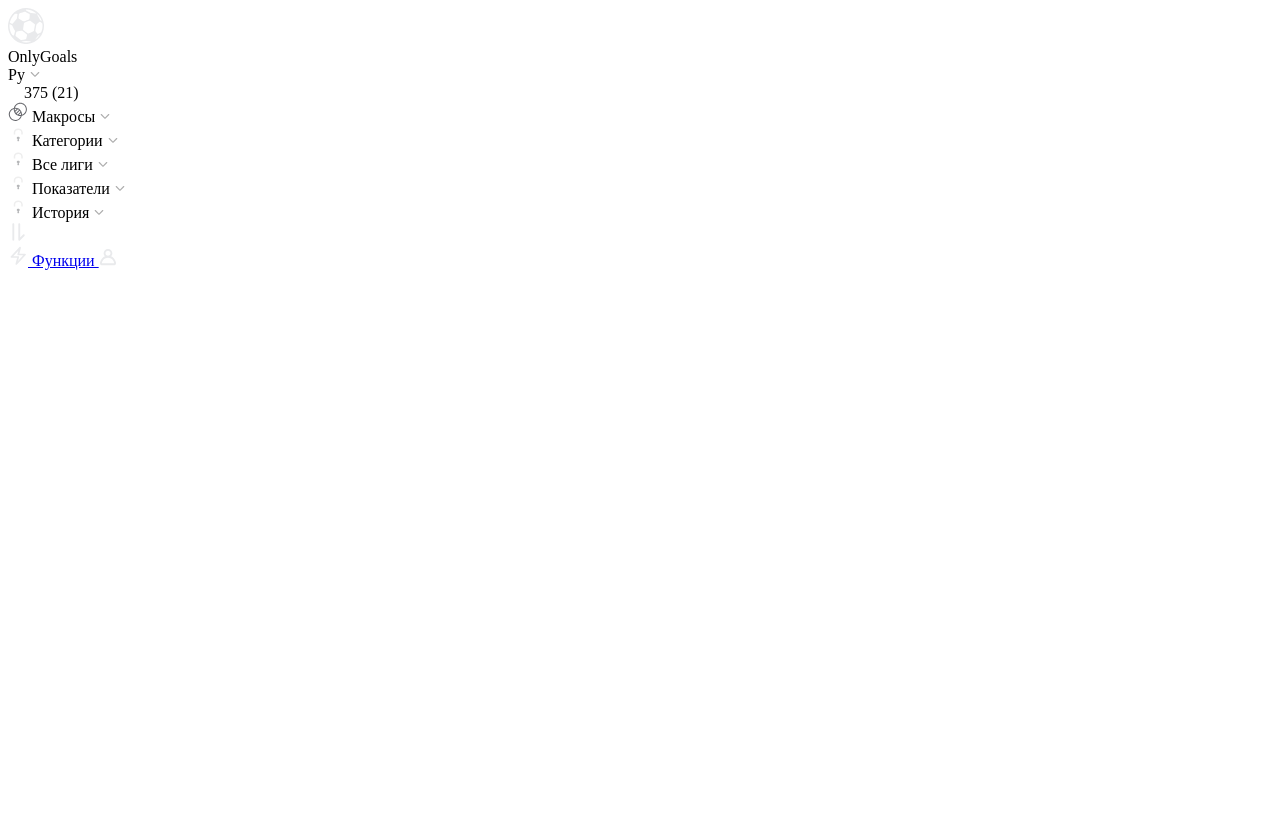
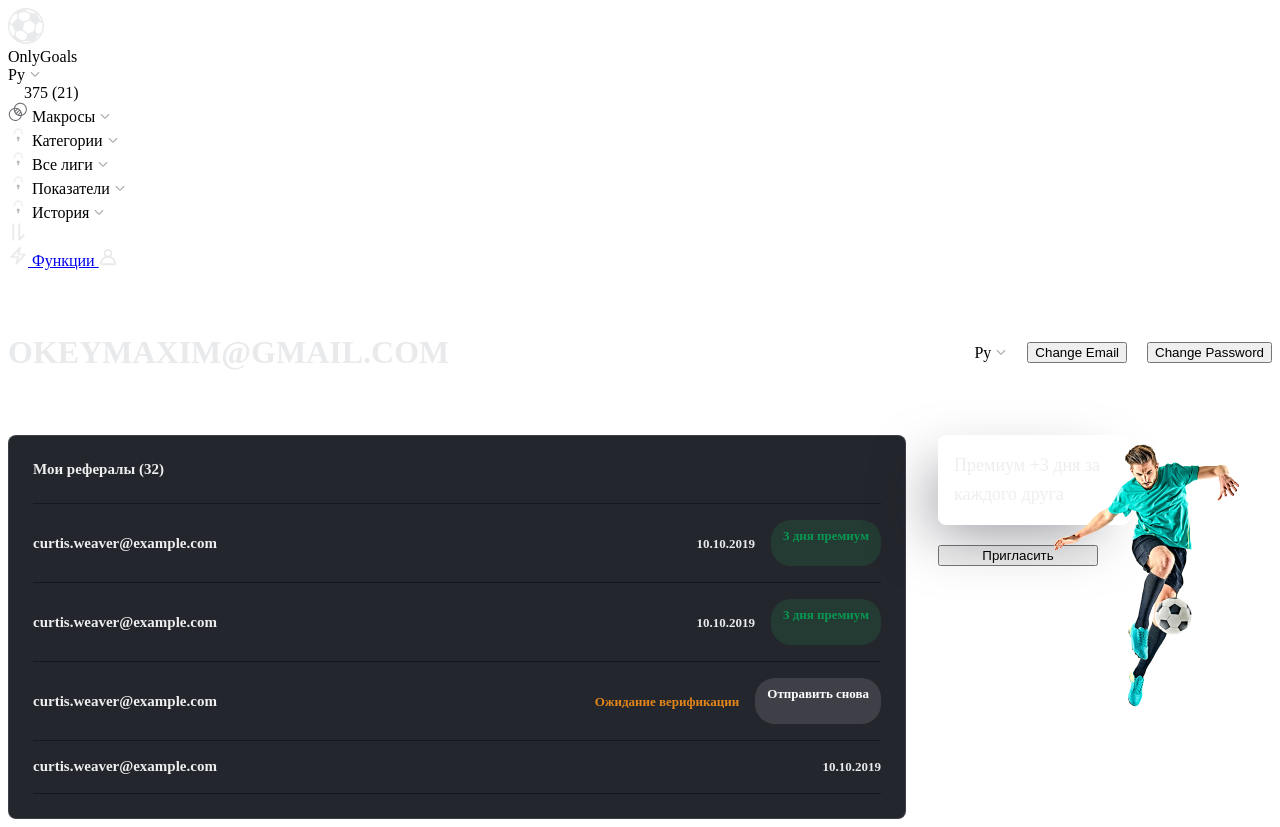
Before and after one commit to gldenis/onlygoals, a Vue app: page /profile in a window 1280 px wide. Before the commit the page ends 800 px from the top, so only its background shows below. Built offline with nearby package versions, Linux system fonts and the light colour scheme; the HTML template or start-up script is replaced by a standard one.

Commit message:
FEAT: profile page

```diff
--- a/src/assets/scss/_base.scss
+++ b/src/assets/scss/_base.scss
@@ -54,6 +54,10 @@
     max-width: 100%;
 }
 
+main {
+    padding-bottom: 100px;
+}
+
 
 @media screen and (max-width: $desktop) {
     .page-content {
--- a/src/assets/scss/ui/_buttons.scss
+++ b/src/assets/scss/ui/_buttons.scss
@@ -23,6 +23,8 @@
     &--small {
         height: 40px;
         gap: 12px;
+        font-size: 13px;
+        padding: 10px 16px;
     }
 
     &--primary {
--- a/src/pages/index.vue
+++ b/src/pages/index.vue
@@ -965,9 +965,7 @@ import SupportModal from '@/components/SupportModal.vue'
   }
 }
 
-main {
-  padding-bottom: 100px;
-}
+
 
 .games {
   &__container {
--- a/src/pages/profile.vue
+++ b/src/pages/profile.vue
@@ -1,13 +1,214 @@
 <script setup>
 
+import IconArrowDown from '@/components/icons/IconArrowDown.vue'
 </script>
 
 <template>
   <main>
-    <h1 class="title"></h1>
+    <div class="container">
+      <div class="page-head">
+        <h1 class="title">Okeymaxim@gmail.com</h1>
+        <div class="page-head__separator"></div>
+        <div class="lang-switcher">
+          <div class="lang-switcher__trigger">
+            Ру
+            <IconArrowDown />
+          </div>
+        </div>
+        <button class="btn btn--small btn--outlined">Change Email</button>
+        <button class="btn btn--small btn--outlined">Change Password</button>
+      </div>
+
+      <div class="referral-container">
+        <div class="referrals">
+          <div class="referrals__head">
+            <div class="referral__title">Мои рефералы (32)</div>
+          </div>
+          <div class="referral__list">
+            <div class="referral__item">
+              <div class="referral__title">curtis.weaver@example.com</div>
+              <div class="referral__info">
+                <div class="referral__date">10.10.2019</div>
+                <div class="referral__bonus">3 дня премиум</div>
+              </div>
+            </div>
+            <div class="referral__item">
+              <div class="referral__title">curtis.weaver@example.com</div>
+              <div class="referral__info">
+                <div class="referral__date">10.10.2019</div>
+                <div class="referral__bonus">3 дня премиум</div>
+              </div>
+            </div>
+            <div class="referral__item">
+              <div class="referral__title">curtis.weaver@example.com</div>
+              <div class="referral__info">
+                <div class="referral__pending">Ожидание верификации</div>
+                <div class="referral__resending">Отправить снова</div>
+              </div>
+            </div>
+            <div class="referral__item">
+              <div class="referral__title">curtis.weaver@example.com</div>
+              <div class="referral__info">
+                <div class="referral__date">10.10.2019</div>
+              </div>
+            </div>
+          </div>
+        </div>
+        <div class="referral-banner">
+          <div class="referral-banner__text">Премиум +3 дня за каждого друга</div>
+          <button class="btn btn--primary referral-banner__btn">Пригласить</button>
+          <img src="@/assets/img/referral-banner.png" alt="" class="referral-banner__img" loading="lazy" width="212" height="282">
+        </div>
+      </div>
+    </div>
+
   </main>
 </template>
 
 <style scoped lang="scss">
+.referral-banner {
+  position: relative;
 
+  &__text {
+    width: 160px;
+    padding: 16px;
+    border-radius: var(--8, 8px);
+    background: var(--neutral-left-12, rgba(255, 255, 255, 0.12));
+
+    box-shadow: -20px 20px 60px -16px rgba(24, 24, 41, 0.52);
+    backdrop-filter: blur(20px);
+    color: var(--Dark-Neutral-1, #EEE);
+    font-size: 18px;
+    font-style: normal;
+    font-weight: 500;
+    line-height: 160%; /* 28.8px */
+  }
+
+  &__btn {
+    width: 160px;
+    margin-top: 20px;
+  }
+
+  &__img {
+    position: absolute;
+    top: 0;
+    left: 108px;
+  }
+}
+
+.referral {
+  &__item {
+    padding: 16px 0;
+    border-top: 1px solid #131820;
+    display: flex;
+    align-items: center;
+    justify-content: space-between;
+
+    &:last-child {
+      border-bottom: 1px solid #131820;
+    }
+  }
+
+  &__title {
+    color: var(--Dark-Neutral-1, #EEE);
+    font-size: 15px;
+    font-style: normal;
+    font-weight: 700;
+    line-height: 128%; /* 19.2px */
+  }
+
+  &__info {
+    display: flex;
+    align-items: center;
+    gap: 16px;
+  }
+
+  &__date {
+    color: var(--Neutral-1, #E9EAEC);
+    font-size: 13px;
+    font-style: normal;
+    font-weight: 700;
+    line-height: 132%; /* 17.16px */
+  }
+
+  &__bonus {
+    height: 32px;
+    min-width: 32px;
+    padding: 7px 12px;
+    border-radius: var(--20, 20px);
+    background: var(--green-other-12, rgba(31, 168, 78, 0.16));
+    color: var(--Green-5, #099853);
+    text-align: center;
+    font-size: 13px;
+    font-style: normal;
+    font-weight: 700;
+    line-height: 132%; /* 17.16px */
+  }
+
+  &__pending {
+    color: var(--Yellow-5, var(--Yellow, #E3861A));
+    font-size: 13px;
+    font-style: normal;
+    font-weight: 700;
+    line-height: 132%; /* 17.16px */
+  }
+
+  &__resending {
+    color: var(--Neutral-1, #FFF);
+    text-align: center;
+    font-size: 13px;
+    font-style: normal;
+    font-weight: 700;
+    line-height: 132%; /* 17.16px */
+    border-radius: 20px;
+    background: var(--neutral-left-12, rgba(255, 255, 255, 0.12));
+    height: 32px;
+    min-width: 32px;
+    padding: 7px 12px;
+    cursor: pointer;
+  }
+}
+.referral-container {
+  display: flex;
+  gap: 32px;
+  margin-top: 40px;
+}
+
+.referrals {
+  border-radius: var(--8, 8px);
+  border: 1px solid var(--neutral-left-12, rgba(255, 255, 255, 0.12));
+  background: var(--Neutral-8, #24262D);
+  padding: 24px;
+  width: 848px;
+  display: flex;
+  flex-direction: column;
+  gap: 24px;
+}
+
+.page-head {
+  display: flex;
+  align-items: center;
+  justify-content: space-between;
+  gap: 20px;
+
+  &__separator {
+    flex-grow: 1;
+    opacity: 0.12;
+    height: 1px;
+    background: var(--Neutral-Left-L1, linear-gradient(to left, #FFF 0%, rgba(255, 255, 255, 0.00) 100%));
+  }
+}
+
+main {
+  padding-top: 40px;
+}
+
+.title {
+  color: var(--gray-1, #E9EAEC);
+  font-size: 32px;
+  font-style: normal;
+  font-weight: 900;
+  line-height: 132%; /* 42.24px */
+  text-transform: uppercase;
+}
 </style>
```
Also changed, not shown: src/assets/img/referral-banner.png (added).
